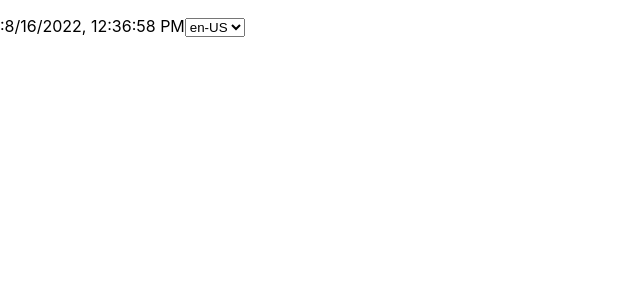
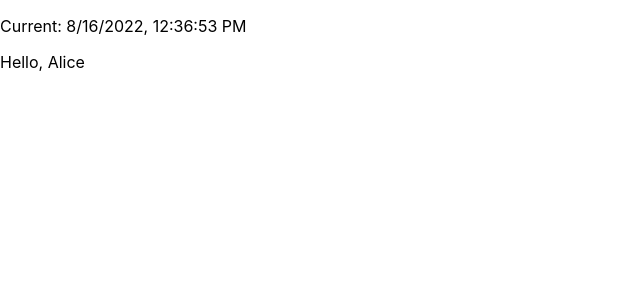
Before and after one commit to shifujito/sample-react, a React (Vite) app: page / in a window 1280 px wide. Shown: the top 300 px of the page, without its empty margins (0-640 px from the left). Built offline with nearby package versions, Linux system fonts and the light colour scheme.

Commit message:
auto commit

```diff
--- a/src/components/ContextSample.tsx
+++ b/src/components/ContextSample.tsx
@@ -1,64 +1,40 @@
-import { useEffect, useState } from 'react';
+import React, { useContext } from 'react';
+// import Parent from './ContainerSample';
 
-
-const UPDATE_CYCLE = 1000
-
-const KEY_LOCAL = 'KEY_LOCAL'
-
-enum Locale {
-    US = `en-US`,
-    JP = `ja-JP`
+type User = {
+    id: number
+    name: string
 }
 
+const UserContext = React.createContext<User | null>(null)
 
-const getLocalFromString = (text: string) => {
-    switch (text) {
-        case Locale.US:
-            return Locale.US
-        case Locale.JP:
-            return Locale.JP
-        default:
-            return Locale.US
-    }
+const GrandChild = () => {
+    const user = useContext(UserContext)
+
+    return user !== null ? <p>Hello, {user.name}</p> : null
 }
 
-const Clock = () => {
-    const [timestamp, setTimestamp] = useState(new Date())
-    const [locale, setLocale] = useState(Locale.US)
-
-    // タイマーセットをするための副作用
-    useEffect(() => {
-        const timer = setInterval(() => {
-            setTimestamp(new Date())
-        }, UPDATE_CYCLE)
-        return () => {
-            clearInterval(timer)
-        }
-    }, [])
-
-    // localstorageから値を取得する副作用
-    useEffect(() => {
-        const savedLocal = localStorage.getItem(KEY_LOCAL)
-        console.log(savedLocal)
-        if (savedLocal !== null) {
-            setLocale(getLocalFromString(savedLocal))
-        }
-    }, [])
-
-    useEffect(() => {
-        localStorage.setItem(KEY_LOCAL, locale)
-    }, [locale])
+const Child = () => {
+    const now = new Date()
 
     return (
         <div>
-            <p>
-                <span>:{timestamp.toLocaleString(locale)}</span>
-                <select value={locale} onChange={(e) => setLocale(getLocalFromString(e.target.value))}>
-                    <option value="en-US">en-US</option>
-                    <option value="ja-JP">ja-JP</option>
-                </select>
-            </p>
+            <p>Current: {now.toLocaleString ()}</p>
+            <GrandChild />
         </div>
     )
 }
-export default Clock
+
+const Parent = () => {
+    const user: User = {
+        id: 1,
+        name: 'Alice'
+    }
+
+    return (
+        <UserContext.Provider value={user}>
+            <Child />
+        </UserContext.Provider>
+    )
+}
+export default Parent
```
